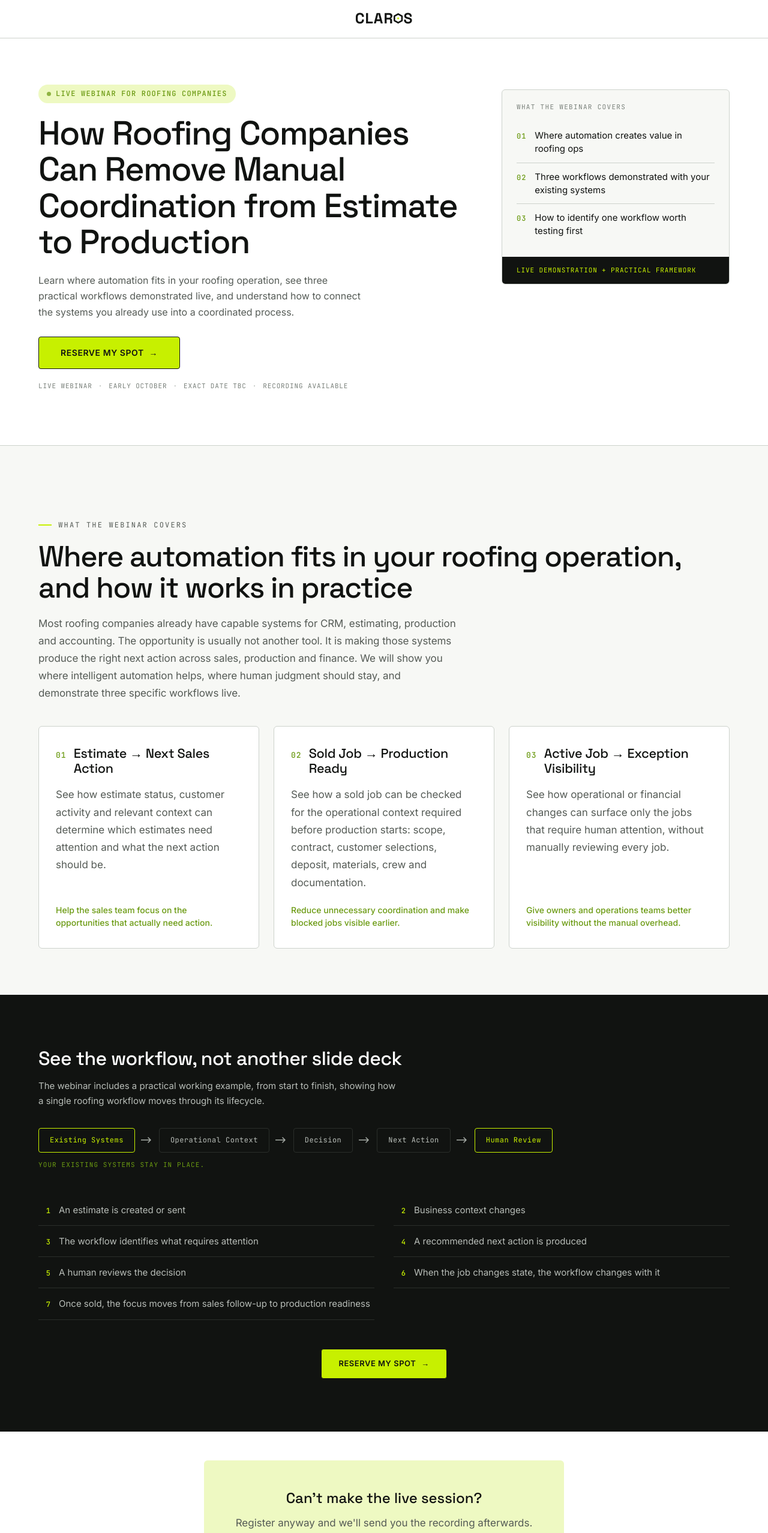
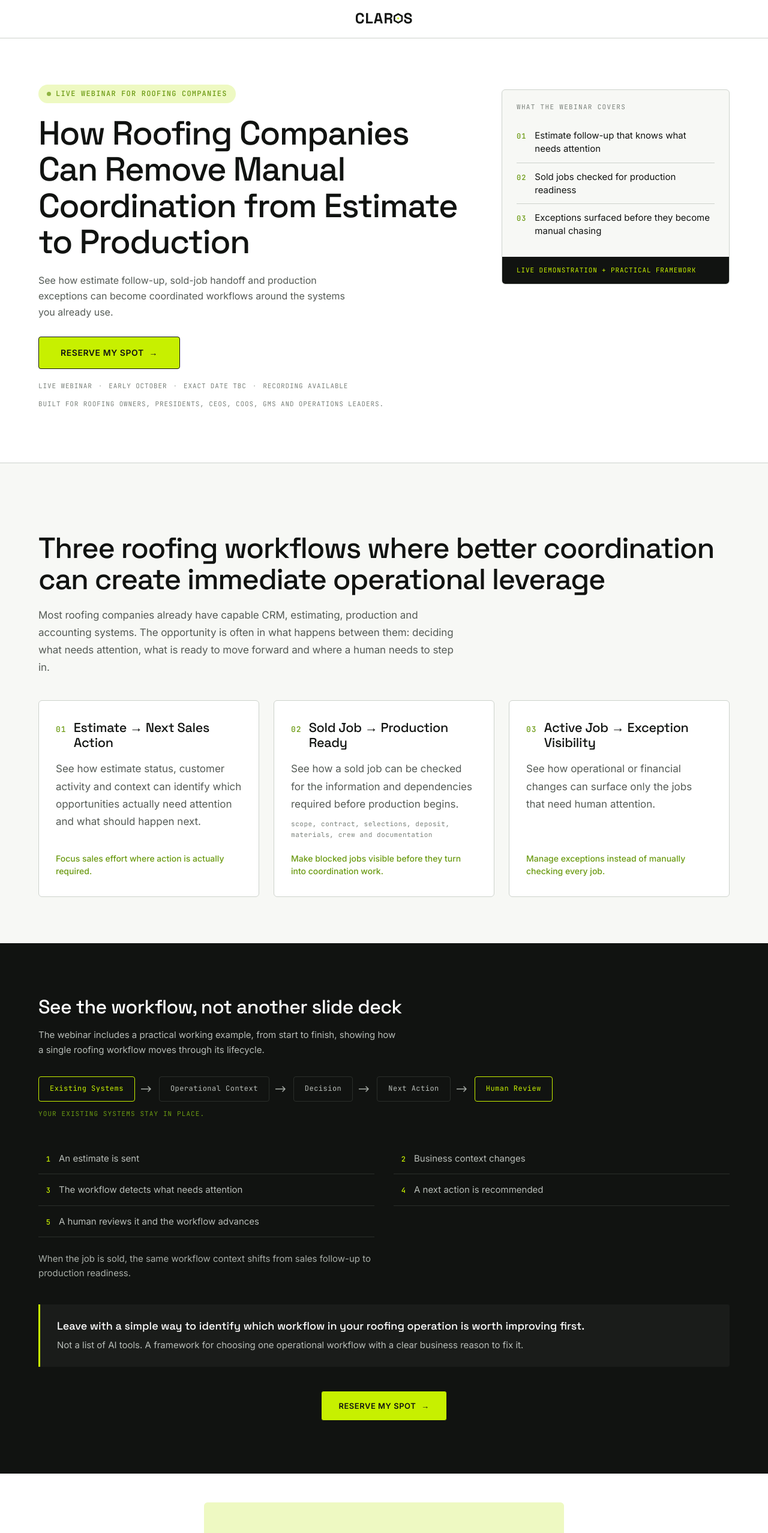
Before and after one commit to BeeClaros/claros, a Next.js app: page /webinars/roofing-october-2026 in a window 1280 px wide. Shown: the top 2555 px of the page at 60% size. Built offline with nearby package versions, Linux system fonts and the light colour scheme.

Commit message:
Enhance Roofing Webinar landing page with updated metadata, improved tracking integration, and refined content for clarity. Add new workflows and demo steps to better illustrate the webinar's value proposition. Update CTA functionality for improved user engagement.

```diff
--- a/app/webinars/roofing-october-2026/RoofingWebinarLanding.tsx
+++ b/app/webinars/roofing-october-2026/RoofingWebinarLanding.tsx
@@ -1,11 +1,12 @@
 "use client";
 
 import { useState, useEffect, useCallback, useRef } from "react";
+import { track } from "@vercel/analytics/react";
 
 /* ── Replace with your Google Apps Script deployment URL ────────── */
 // TODO: replace with actual Google Apps Script / Google Sheets endpoint
 const FORM_ENDPOINT =
-  "https://script.google.com/macros/s/REPLACE_WITH_DEPLOYMENT_ID/exec";
+  "https://script.google.com/macros/s/AKfycbyzv4BTnwxsOUpimWiG5DpyGhCaITpVxH0Mg9APgpRbnpdCov8BTukLv83Mbw4cecEU/exec";
 
 const WEBINAR_TITLE =
   "How Roofing Companies Can Remove Manual Coordination from Estimate to Production";
@@ -67,7 +68,13 @@ function scrollToRegister() {
 function getUtmParams(): Record<string, string> {
   if (typeof window === "undefined") return {};
   const sp = new URLSearchParams(window.location.search);
-  const keys = ["utm_source", "utm_medium", "utm_campaign", "utm_content"];
+  const keys = [
+    "utm_source",
+    "utm_medium",
+    "utm_campaign",
+    "utm_content",
+    "cid",
+  ];
   const out: Record<string, string> = {};
   for (const k of keys) {
     const v = sp.get(k);
@@ -76,9 +83,72 @@ function getUtmParams(): Record<string, string> {
   return out;
 }
 
+function trackingBase(utms: Record<string, string>) {
+  return { webinar_id: "roofing_oct_2026_v1", vertical: "roofing", ...utms };
+}
+
+function handleCtaClick() {
+  track("webinar_register_cta_click", trackingBase(getUtmParams()));
+  scrollToRegister();
+}
+
+/* ── Data ─────────────────────────────────────────────────────────── */
+
+const WORKFLOWS: {
+  num: string;
+  title: string;
+  description: string;
+  examples?: string;
+  outcome: string;
+}[] = [
+  {
+    num: "01",
+    title: "Estimate → Next Sales Action",
+    description:
+      "See how estimate status, customer activity and context can identify which opportunities actually need attention and what should happen next.",
+    outcome: "Focus sales effort where action is actually required.",
+  },
+  {
+    num: "02",
+    title: "Sold Job → Production Ready",
+    description:
+      "See how a sold job can be checked for the information and dependencies required before production begins.",
+    examples:
+      "scope, contract, selections, deposit, materials, crew and documentation",
+    outcome: "Make blocked jobs visible before they turn into coordination work.",
+  },
+  {
+    num: "03",
+    title: "Active Job → Exception Visibility",
+    description:
+      "See how operational or financial changes can surface only the jobs that need human attention.",
+    outcome: "Manage exceptions instead of manually checking every job.",
+  },
+];
+
+const DEMO_STEPS = [
+  "An estimate is sent",
+  "Business context changes",
+  "The workflow detects what needs attention",
+  "A next action is recommended",
+  "A human reviews it and the workflow advances",
+];
+
+const PIPELINE_NODES = [
+  "Existing Systems",
+  "Operational Context",
+  "Decision",
+  "Next Action",
+  "Human Review",
+];
+
 /* ── Main component ───────────────────────────────────────────────── */
 
 export default function RoofingWebinarLanding() {
+  useEffect(() => {
+    track("webinar_landing_view", trackingBase(getUtmParams()));
+  }, []);
+
   return (
     <>
       <PageStyles />
@@ -110,14 +180,14 @@ function HeroSection() {
             </div>
             <h1 className="wbn-hero-h1">{WEBINAR_TITLE}</h1>
             <p className="wbn-hero-sub">
-              Learn where automation fits in your roofing operation, see three
-              practical workflows demonstrated live, and understand how to
-              connect the systems you already use into a coordinated process.
+              See how estimate follow-up, sold-job handoff and production
+              exceptions can become coordinated workflows around the systems you
+              already use.
             </p>
             <button
               type="button"
               className="v8-btn-primary wbn-hero-cta"
-              onClick={scrollToRegister}
+              onClick={handleCtaClick}
             >
               Reserve my spot{" "}
               <span className="v8-arrow" aria-hidden="true">
@@ -139,6 +209,10 @@ function HeroSection() {
               </span>
               <span>Recording available</span>
             </div>
+            <p className="wbn-qualify">
+              Built for roofing owners, Presidents, CEOs, COOs, GMs and
+              operations leaders.
+            </p>
           </div>
           <div className="wbn-hero-aside">
             <div className="wbn-hero-card">
@@ -146,15 +220,15 @@ function HeroSection() {
               <div className="wbn-hero-card-items">
                 <div className="wbn-hero-card-item">
                   <span className="wbn-hero-card-num">01</span>
-                  <span>Where automation creates value in roofing ops</span>
+                  <span>Estimate follow-up that knows what needs attention</span>
                 </div>
                 <div className="wbn-hero-card-item">
                   <span className="wbn-hero-card-num">02</span>
-                  <span>Three workflows demonstrated with your existing systems</span>
+                  <span>Sold jobs checked for production readiness</span>
                 </div>
                 <div className="wbn-hero-card-item">
                   <span className="wbn-hero-card-num">03</span>
-                  <span>How to identify one workflow worth testing first</span>
+                  <span>Exceptions surfaced before they become manual chasing</span>
                 </div>
               </div>
               <div className="wbn-hero-card-footer">
@@ -172,69 +246,21 @@ function HeroSection() {
    SECTION 2 — WHAT YOU WILL SEE (workflows + demo merged)
    ================================================================ */
 
-const WORKFLOWS = [
-  {
-    num: "01",
-    title: "Estimate → Next Sales Action",
-    description:
-      "See how estimate status, customer activity and relevant context can determine which estimates need attention and what the next action should be.",
-    outcome:
-      "Help the sales team focus on the opportunities that actually need action.",
-  },
-  {
-    num: "02",
-    title: "Sold Job → Production Ready",
-    description:
-      "See how a sold job can be checked for the operational context required before production starts: scope, contract, customer selections, deposit, materials, crew and documentation.",
-    outcome:
-      "Reduce unnecessary coordination and make blocked jobs visible earlier.",
-  },
-  {
-    num: "03",
-    title: "Active Job → Exception Visibility",
-    description:
-      "See how operational or financial changes can surface only the jobs that require human attention, without manually reviewing every job.",
-    outcome:
-      "Give owners and operations teams better visibility without the manual overhead.",
-  },
-];
-
-const DEMO_STEPS = [
-  "An estimate is created or sent",
-  "Business context changes",
-  "The workflow identifies what requires attention",
-  "A recommended next action is produced",
-  "A human reviews the decision",
-  "When the job changes state, the workflow changes with it",
-  "Once sold, the focus moves from sales follow-up to production readiness",
-];
-
-const PIPELINE_NODES = [
-  "Existing Systems",
-  "Operational Context",
-  "Decision",
-  "Next Action",
-  "Human Review",
-];
-
 function WhatYouWillSeeSection() {
   return (
     <section className="wbn-combined">
       {/* Top: intro + workflow cards */}
       <div className="wbn-combined-top">
         <div className="wbn-container">
-          <p className="v8-overline">What the webinar covers</p>
-          <h2 className="v8-section-title" style={{ marginTop: 16 }}>
-            Where automation fits in your roofing operation, and how it works
-            in&nbsp;practice
+          <h2 className="v8-section-title">
+            Three roofing workflows where better coordination can create
+            immediate operational leverage
           </h2>
           <p className="v8-lead" style={{ marginTop: 20, maxWidth: 700 }}>
-            Most roofing companies already have capable systems for CRM,
-            estimating, production and accounting. The opportunity is usually
-            not another tool. It is making those systems produce the right next
-            action across sales, production and finance. We will show you where
-            intelligent automation helps, where human judgment should stay, and
-            demonstrate three specific workflows live.
+            Most roofing companies already have capable CRM, estimating,
+            production and accounting systems. The opportunity is often in what
+            happens between them: deciding what needs attention, what is ready
+            to move forward and where a human needs to step in.
           </p>
           <div className="wbn-workflows">
             {WORKFLOWS.map((w) => (
@@ -246,6 +272,9 @@ function WhatYouWillSeeSection() {
                 <p className="v8-body" style={{ marginTop: 16 }}>
                   {w.description}
                 </p>
+                {w.examples && (
+                  <p className="wbn-wf-examples">{w.examples}</p>
+                )}
                 <p className="wbn-wf-outcome">{w.outcome}</p>
               </div>
             ))}
@@ -256,9 +285,7 @@ function WhatYouWillSeeSection() {
       {/* Bottom: pipeline diagram + demo steps (dark) */}
       <div className="wbn-combined-bottom">
         <div className="wbn-container">
-          <h3
-            className="wbn-combined-bottom-title"
-          >
+          <h3 className="wbn-combined-bottom-title">
             See the workflow, not another slide&nbsp;deck
           </h3>
           <p className="wbn-combined-bottom-sub">
@@ -303,11 +330,27 @@ function WhatYouWillSeeSection() {
             ))}
           </ol>
 
-          <div style={{ marginTop: 48, textAlign: "center" }}>
+          <p className="wbn-demo-followup">
+            When the job is sold, the same workflow context shifts from sales
+            follow-up to production readiness.
+          </p>
+
+          <div className="wbn-takeaway">
+            <p className="wbn-takeaway-title">
+              Leave with a simple way to identify which workflow in your roofing
+              operation is worth improving first.
+            </p>
+            <p className="wbn-takeaway-sub">
+              Not a list of AI tools. A framework for choosing one operational
+              workflow with a clear business reason to fix it.
+            </p>
+          </div>
+
+          <div style={{ marginTop: 40, textAlign: "center" }}>
             <button
               type="button"
               className="v8-btn-primary"
-              onClick={scrollToRegister}
+              onClick={handleCtaClick}
             >
               Reserve my spot{" "}
               <span className="v8-arrow" aria-hidden="true">
@@ -334,12 +377,13 @@ function RecordingCallout() {
             Can&apos;t make the live session?
           </h3>
           <p className="v8-body">
-            Register anyway and we&apos;ll send you the recording afterwards.
+            Register anyway. We&apos;ll send the recording to everyone who signs
+            up, so you can watch it when it suits you.
           </p>
           <button
             type="button"
             className="v8-btn-primary"
-            onClick={scrollToRegister}
+            onClick={handleCtaClick}
             style={{ marginTop: 20 }}
           >
             Reserve my spot{" "}
@@ -479,13 +523,18 @@ function MultiSelectDropdown({
 
 function RegistrationSection() {
   const [form, setForm] = useState<FormData>(INITIAL_FORM);
+  const [honeypot, setHoneypot] = useState("");
   const [submitting, setSubmitting] = useState(false);
   const [error, setError] = useState("");
   const [touched, setTouched] = useState<Record<string, boolean>>({});
-  const utmRef = useRef<Record<string, string>>({});
-
-  useEffect(() => {
-    utmRef.current = getUtmParams();
+  const formLoadTimeRef = useRef<number>(Date.now());
+  const hasStarted = useRef(false);
+
+  const handleFormFocus = useCallback(() => {
+    if (!hasStarted.current) {
+      hasStarted.current = true;
+      track("webinar_form_start", trackingBase(getUtmParams()));
+    }
   }, []);
 
   const handleChange = useCallback(
@@ -527,6 +576,12 @@ function RegistrationSection() {
       e.preventDefault();
       setError("");
 
+      // Silent bot checks — no feedback given
+      if (honeypot) return;
+      if (Date.now() - formLoadTimeRef.current < 3000) return;
+
+      track("webinar_registration_submit_attempt", trackingBase(getUtmParams()));
+
       const required: (keyof FormData)[] = ["firstName", "lastName", "workEmail"];
       const newTouched: Record<string, boolean> = {};
       for (const k of required) newTouched[k] = true;
@@ -548,6 +603,7 @@ function RegistrationSection() {
 
       const existingSystems = joinForSheets(form.existingSystems);
       const workflowInterest = joinForSheets(form.workflowInterest);
+      const utms = getUtmParams();
 
       const payload = {
         firstName: form.firstName,
@@ -562,27 +618,33 @@ function RegistrationSection() {
         webinar_title: WEBINAR_TITLE,
         landing_page:
           typeof window !== "undefined" ? window.location.href : "",
-        ...utmRef.current,
+        ...utms,
       };
 
       setSubmitting(true);
 
       try {
-        const res = await fetch(FORM_ENDPOINT, {
+        // Google Apps Script does not include CORS headers on preflight
+        // responses. Using text/plain avoids the preflight and no-cors lets
+        // the browser send the request without one. The response is opaque
+        // so we cannot read it — assume success on resolve.
+        await fetch(FORM_ENDPOINT, {
           method: "POST",
-          headers: { "Content-Type": "application/json" },
+          mode: "no-cors",
+          headers: { "Content-Type": "text/plain;charset=UTF-8" },
           body: JSON.stringify(payload),
         });
-        if (!res.ok) throw new Error("Submission failed");
+        track("webinar_registration_success", trackingBase(utms));
         window.location.href = "/webinars/roofing-october-2026/thank-you/";
       } catch {
+        track("webinar_registration_error", trackingBase(utms));
         setError(
           "Something went wrong. Please try again or email hello@beeclaros.com.",
         );
         setSubmitting(false);
       }
     },
-    [form],
+    [form, honeypot],
   );
 
   return (
@@ -635,13 +697,41 @@ function RegistrationSection() {
                   <circle cx="8" cy="8" r="7" stroke="var(--v8-lime-deep)" strokeWidth="1.5" />
                   <path d="M5 8l2 2 4-4" stroke="var(--v8-lime-deep)" strokeWidth="1.5" strokeLinecap="round" strokeLinejoin="round" />
                 </svg>
-                <span>No sales pitch</span>
+                <span>Practical, workflow-first session</span>
               </div>
             </div>
           </div>
 
           <div className="wbn-form-card">
-            <form onSubmit={handleSubmit} className="wbn-form" noValidate>
+            <form
+              onSubmit={handleSubmit}
+              onFocus={handleFormFocus}
+              className="wbn-form"
+              noValidate
+            >
+              {/* Honeypot — hidden from users, readable by screen readers as decorative */}
+              <div
+                aria-hidden="true"
+                style={{
+                  position: "absolute",
+                  opacity: 0,
+                  pointerEvents: "none",
+                  height: 0,
+                  overflow: "hidden",
+                }}
+              >
+                <label htmlFor="wbn-hp-website">Website</label>
+                <input
+                  id="wbn-hp-website"
+                  type="text"
+                  name="website"
+                  value={honeypot}
+                  onChange={(e) => setHoneypot(e.target.value)}
+                  tabIndex={-1}
+                  autoComplete="off"
+                />
+              </div>
+
               <div className="wbn-field-grid">
                 <label className="wbn-field">
                   <span className="wbn-field-label">
@@ -747,6 +837,15 @@ function RegistrationSection() {
                   </span>
                 )}
               </button>
+
+              {/* TODO: add href to privacy policy route when /privacy or equivalent route is available */}
+              <p className="wbn-privacy-note">
+                We&apos;ll use your details to manage your webinar registration
+                and send the recording.{" "}
+                <a href="#" aria-label="Privacy policy">
+                  Privacy policy
+                </a>
+              </p>
 
               <p className="wbn-form-note">
                 Early October · Exact date to be confirmed · Recording included
@@ -841,7 +940,7 @@ function FinalCtaSection() {
           className="v8-section-title"
           style={{ color: "var(--v8-on-dark-primary)" }}
         >
-          Ready to see the workflow in action?
+          See what this could look like inside a roofing operation
         </h2>
         <p
           className="v8-lead"
@@ -852,12 +951,12 @@ function FinalCtaSection() {
             marginInline: "auto",
           }}
         >
-          Register now. Attend live or watch the recording at your convenience.
+          Join the live session or register to receive the recording afterwards.
         </p>
         <button
           type="button"
-          className="v8-btn-primary"
-          onClick={scrollToRegister}
+          className="v8-btn-primary wbn-final-cta-btn"
+          onClick={handleCtaClick}
           style={{ marginTop: 28 }}
         >
           Reserve my spot{" "}
@@ -963,7 +1062,7 @@ function PageStyles() {
 
       .wbn-hero-cta {
         margin-top: 28px;
-        height: 54px;
+        min-height: 54px;
         padding-inline: 36px;
         font-size: 0.875rem;
       }
@@ -985,6 +1084,16 @@ function PageStyles() {
         color: var(--v8-line-strong);
       }
 
+      .wbn-qualify {
+        margin-top: 12px;
+        font-family: var(--font-v8-mono, monospace);
+        font-size: 0.6875rem;
+        letter-spacing: 0.08em;
+        text-transform: uppercase;
+        color: var(--v8-text-muted);
+        line-height: 1.5;
+      }
+
       /* Hero aside card */
       .wbn-hero-aside {
         padding-top: 8px;
@@ -1059,6 +1168,9 @@ function PageStyles() {
       }
 
       @media (max-width: 480px) {
+        .wbn-hero {
+          padding-top: clamp(2rem, 6vw, 3rem);
+        }
         .wbn-hero-cta {
           width: 100%;
           justify-content: center;
@@ -1141,6 +1253,15 @@ function PageStyles() {
         line-height: 1.2;
         color: var(--v8-text-primary);
         margin: 0;
+      }
+
+      .wbn-wf-examples {
+        margin-top: 10px;
+        font-family: var(--font-v8-mono, monospace);
+        font-size: 0.6875rem;
+        letter-spacing: 0.05em;
+        color: var(--v8-text-muted);
+        line-height: 1.6;
       }
 
       .wbn-wf-outcome {
@@ -1212,6 +1333,32 @@ function PageStyles() {
         color: var(--v8-lime-deep);
       }
 
+      /* Vertical pipeline on narrow mobile */
+      @media (max-width: 480px) {
+        .wbn-pipeline {
+          flex-direction: column;
+          align-items: flex-start;
+          gap: 0;
+          flex-wrap: nowrap;
+        }
+        .wbn-pipe-node-wrap {
+          flex-direction: column;
+          align-items: flex-start;
+        }
+        .wbn-pipe-arrow {
+          padding: 4px 0 4px 20px;
+          transform: rotate(90deg);
+          transform-origin: 10px center;
+          height: 24px;
+        }
+        .wbn-pipe-node {
+          white-space: normal;
+          width: 100%;
+          font-size: 0.75rem;
+          padding: 10px 16px;
+        }
+      }
+
       .wbn-demo-steps {
         list-style: none;
         padding: 0;
@@ -1243,22 +1390,47 @@ function PageStyles() {
         text-align: right;
       }
 
+      .wbn-demo-followup {
+        margin-top: 24px;
+        font-family: var(--font-v8-sans, sans-serif);
+        font-size: 0.9375rem;
+        line-height: 1.6;
+        color: var(--v8-on-dark-muted);
+        max-width: 600px;
+      }
+
+      /* ── Takeaway block ───────────────────────────────────────── */
+      .wbn-takeaway {
+        margin-top: 40px;
+        padding: 24px 28px;
+        border-left: 3px solid var(--v8-lime);
+        background: rgba(255, 255, 255, 0.04);
+        border-radius: 0 4px 4px 0;
+      }
+
+      .wbn-takeaway-title {
+        font-family: var(--font-v8-display, sans-serif);
+        font-size: clamp(1rem, 1.5vw, 1.125rem);
+        font-weight: 500;
+        color: var(--v8-on-dark-primary);
+        margin: 0 0 8px;
+        line-height: 1.35;
+      }
+
+      .wbn-takeaway-sub {
+        font-family: var(--font-v8-sans, sans-serif);
+        font-size: 0.9375rem;
+        line-height: 1.6;
+        color: var(--v8-on-dark-secondary);
+        margin: 0;
+      }
+
       @media (max-width: 640px) {
         .wbn-demo-steps {
           grid-template-columns: 1fr;
         }
-        .wbn-pipeline {
-          gap: 8px;
-        }
-        .wbn-pipe-node-wrap {
-          flex-wrap: wrap;
-        }
-        .wbn-pipe-arrow {
-          padding: 0 6px;
-        }
-        .wbn-pipe-node {
-          font-size: 0.6875rem;
-          padding: 8px 12px;
+        .wbn-takeaway {
+          padding: 20px 20px;
         }
       }
 
@@ -1329,11 +1501,13 @@ function PageStyles() {
         border-radius: 6px;
         padding: clamp(24px, 3vw, 36px);
         overflow: visible;
+        position: relative;
       }
 
       .wbn-form {
         display: flex;
         flex-direction: column;
+        position: relative;
       }
 
       .wbn-field-grid {
@@ -1435,6 +1609,7 @@ function PageStyles() {
         font-size: 0.875rem;
         color: var(--v8-text-primary);
         user-select: none;
+        min-height: 44px;
       }
 
       .wbn-ms-option:hover,
@@ -1479,6 +1654,7 @@ function PageStyles() {
         transition: border-color 200ms ease, box-shadow 200ms ease;
         outline: none;
         width: 100%;
+        box-sizing: border-box;
       }
 
       .wbn-input::placeholder {
@@ -1519,7 +1695,7 @@ function PageStyles() {
         margin-top: 24px;
         width: 100%;
         justify-content: center;
-        height: 52px;
+        min-height: 52px;
         font-size: 0.875rem;
       }
 
@@ -1528,8 +1704,23 @@ function PageStyles() {
         pointer-events: none;
       }
 
+      .wbn-privacy-note {
+        margin-top: 12px;
+        text-align: center;
+        font-family: var(--font-v8-sans, sans-serif);
+        font-size: 0.75rem;
+        line-height: 1.5;
+        color: var(--v8-text-muted);
+      }
+
+      .wbn-privacy-note a {
+        color: var(--v8-text-muted);
+        text-decoration: underline;
+        text-underline-offset: 2px;
+      }
+
       .wbn-form-note {
-        margin-top: 14px;
+        margin-top: 10px;
         text-align: center;
         font-family: var(--font-v8-mono, monospace);
         font-size: 0.6875rem;
@@ -1547,6 +1738,12 @@ function PageStyles() {
         }
         .wbn-field-grid {
           grid-template-columns: 1fr;
+        }
+      }
+
+      @media (max-width: 480px) {
+        .wbn-form-card {
+          overflow-x: clip;
         }
       }
 
@@ -1575,6 +1772,7 @@ function PageStyles() {
         font-weight: 500;
         color: var(--v8-text-primary);
         line-height: 1.4;
+        min-height: 44px;
       }
 
       .wbn-faq-icon {
@@ -1596,6 +1794,17 @@ function PageStyles() {
         background: var(--v8-bg-dark);
         padding-block: clamp(4rem, 8vw, 6rem);
       }
+
+      .wbn-final-cta-btn {
+        min-height: 52px;
+      }
+
+      @media (max-width: 480px) {
+        .wbn-final-cta-btn {
+          width: 100%;
+          justify-content: center;
+        }
+      }
     `}</style>
   );
 }
--- a/app/webinars/roofing-october-2026/page.tsx
+++ b/app/webinars/roofing-october-2026/page.tsx
@@ -6,12 +6,16 @@ export const metadata: Metadata = {
     "How Roofing Companies Can Remove Manual Coordination from Estimate to Production | CLAROS Webinar",
   description:
     "Live webinar: see three practical workflows that turn estimates, sold jobs and production signals into the right next action — without replacing the systems you already use.",
+  alternates: {
+    canonical: "https://beeclaros.com/webinars/roofing-october-2026/",
+  },
   openGraph: {
     title:
       "How Roofing Companies Can Remove Manual Coordination from Estimate to Production",
     description:
       "Live webinar for roofing company owners and operations leaders. See practical workflow demonstrations for estimate follow-up, sold-job handoff and production visibility.",
     type: "website",
+    // TODO: add webinar OG image once a suitable asset is available
   },
   twitter: {
     card: "summary_large_image",
```
